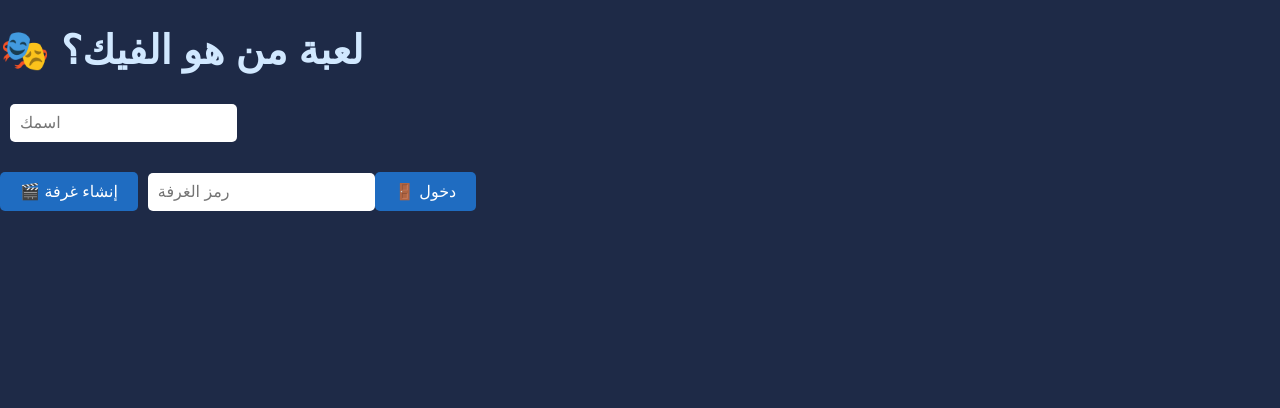
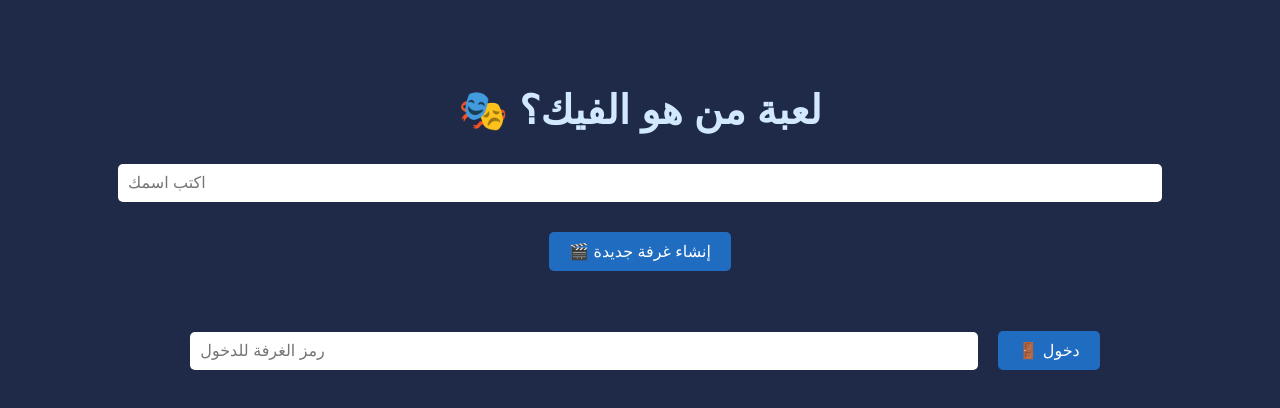
Before and after one commit to alansarii9/fakeinit, a React (Create React App) app: page / in a window 1280 px wide. Shown: the top 408 px of the page. Built offline with nearby package versions, Linux system fonts and the light colour scheme.

Commit message:
تحديث الصفحة الرئيسية وتحسين الكود

```diff
--- a/src/App.js
+++ b/src/App.js
@@ -7,7 +7,16 @@ import { initializeApp } from "firebase/app";
 import { getDatabase, ref, onValue, set, update, remove } from "firebase/database";
 import './App.css';
 
-const firebaseConfig = { /* ... */ };
+const firebaseConfig = {
+  apiKey: "AIzaSyDmnZFITZ7dOO2WfyVTJgbUNC0yDqEWgg8",
+  authDomain: "fakeititit.firebaseapp.com",
+  databaseURL: "https://fakeititit-default-rtdb.firebaseio.com",
+  projectId: "fakeititit",
+  storageBucket: "fakeititit.appspot.com",
+  messagingSenderId: "216129045105",
+  appId: "1:216129045105:web:d31b6b6e035a481b4dd1d0"
+};
+
 const app = initializeApp(firebaseConfig);
 const db = getDatabase(app);
 
@@ -63,6 +72,7 @@ export default function App() {
   }, [currentRound, timer]);
 
   const createRoom = () => {
+    if (!name.trim()) return alert("أدخل اسمك أولاً");
     const code = Math.floor(1000 + Math.random() * 9000).toString();
     const id = nanoid();
     set(ref(db, `rooms/${code}/players/${id}`), { id, name, isHost: true, points: 0 });
@@ -72,32 +82,33 @@ export default function App() {
   };
 
   const joinRoom = () => {
+    if (!name.trim() || !roomCode.trim()) return alert("أدخل الاسم ورمز الغرفة");
     const id = nanoid();
     set(ref(db, `rooms/${roomCode}/players/${id}`), { id, name, isHost: false, points: 0 });
     setPlayerId(id);
     setStage("lobby");
   };
 
-  // باقي المراحل كما هي (chooseMode / results / game / lobby)
-
   if (stage === "welcome") {
     return (
-      <div className="container">
+      <div className="container" style={{ textAlign: 'center', paddingTop: 60 }}>
         <h1 style={{ fontSize: '2.5rem', marginBottom: '20px' }}>🎭 لعبة من هو الفيك؟</h1>
         <input
-          style={{ padding: '10px', fontSize: '1rem', marginBottom: '10px' }}
-          placeholder="اسمك"
+          style={{ padding: '10px', fontSize: '1rem', marginBottom: '10px', width: '80%' }}
+          placeholder="اكتب اسمك"
           value={name}
           onChange={e => setName(e.target.value)}
         /><br />
-        <button onClick={createRoom} style={{ marginRight: 10 }}>🎬 إنشاء غرفة</button>
-        <input
-          style={{ padding: '10px', fontSize: '1rem', margin: '10px 0' }}
-          placeholder="رمز الغرفة"
-          value={roomCode}
-          onChange={e => setRoomCode(e.target.value)}
-        />
-        <button onClick={joinRoom}>🚪 دخول</button>
+        <button onClick={createRoom} style={{ padding: '10px 20px', marginBottom: '20px' }}>🎬 إنشاء غرفة جديدة</button>
+        <div style={{ margin: '20px 0' }}>
+          <input
+            style={{ padding: '10px', fontSize: '1rem', width: '60%' }}
+            placeholder="رمز الغرفة للدخول"
+            value={roomCode}
+            onChange={e => setRoomCode(e.target.value)}
+          />
+          <button onClick={joinRoom} style={{ padding: '10px 20px', marginLeft: 10 }}>🚪 دخول</button>
+        </div>
       </div>
     );
   }
```
